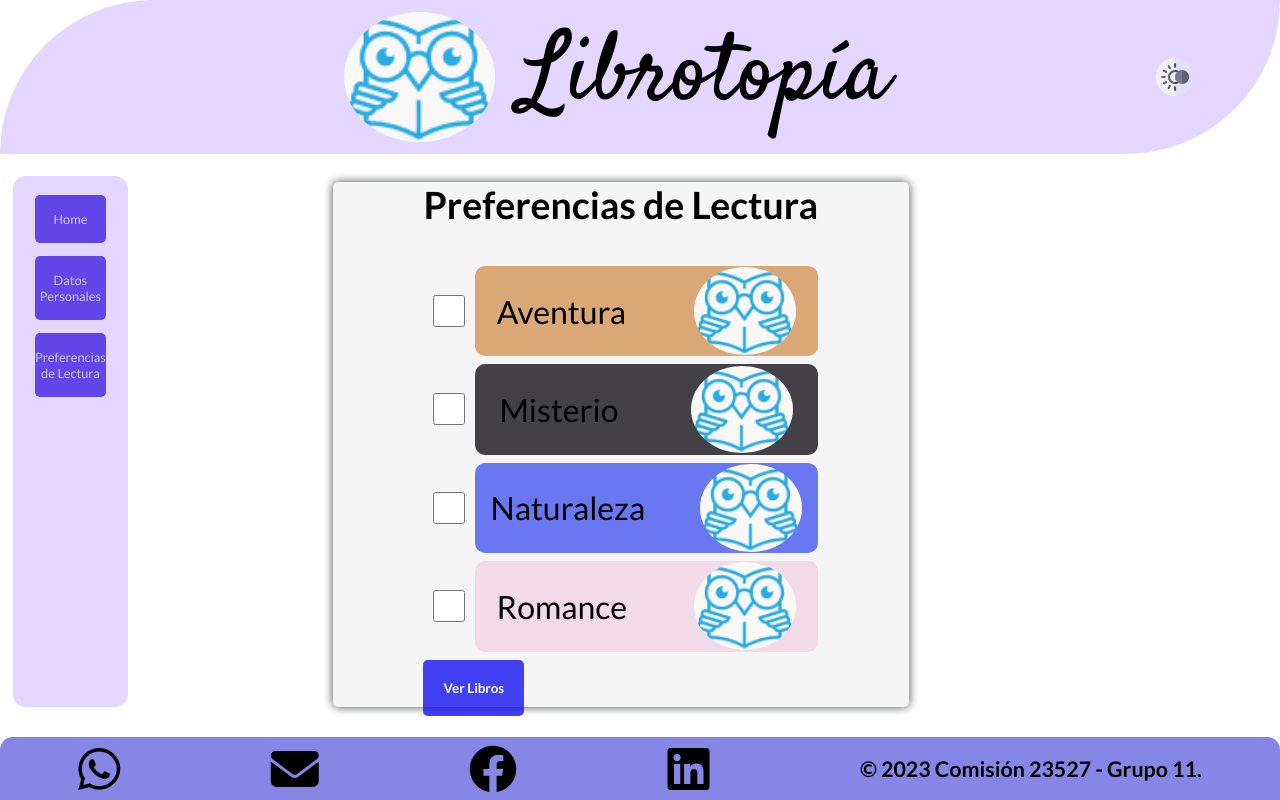
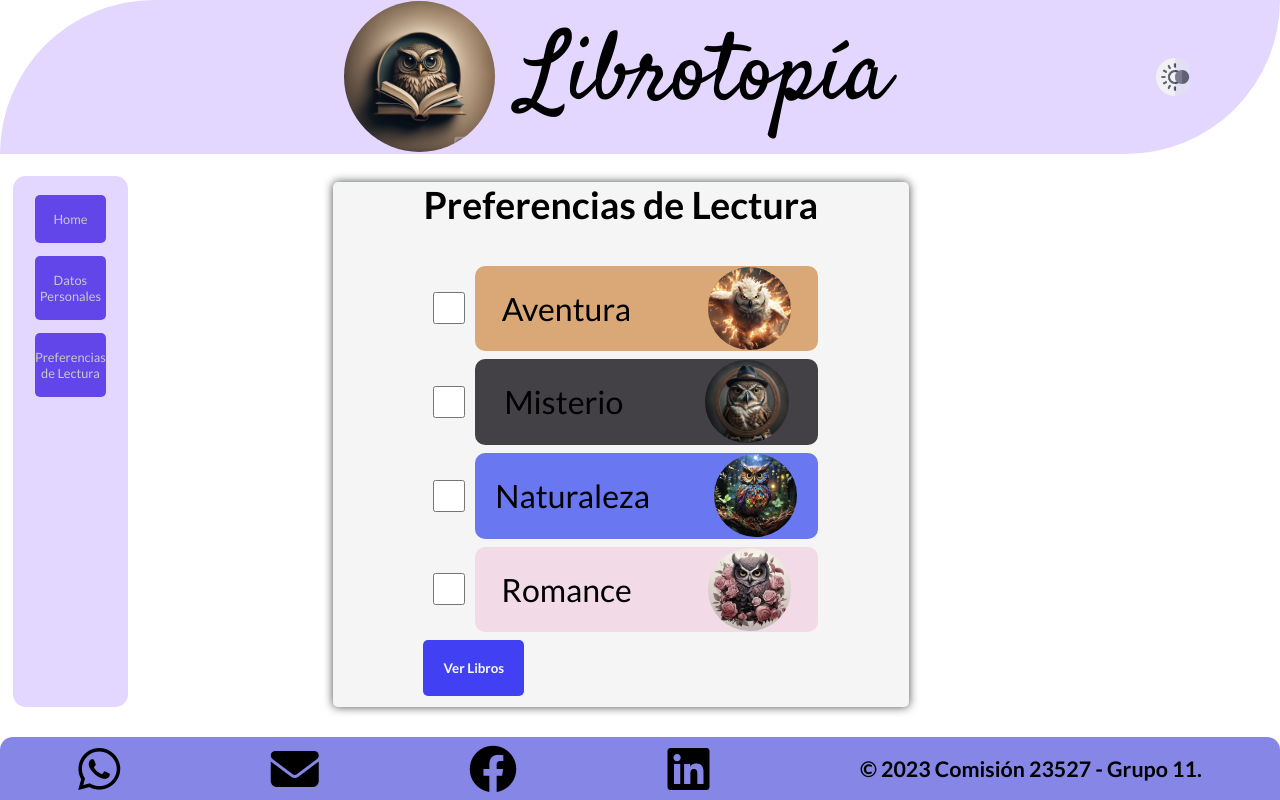
Before and after one commit to florchus/Python-CodoaCodo, a plain HTML site: page Grupo 11 - LIBROTOPIA/templetes/panel_usuario.html in a window 1280 px wide. Both pictures are taken after a click on the button "Preferencias de Lectura". Drawn offline with Linux system fonts and the light colour scheme.

Commit message:
se agrega logo librotopia a todos los html, se le da margen a las tarjetas contenedoras de los generos. Se cambia estilo donde se muestran los titulos de los libros

```diff
--- a/Grupo 11 - LIBROTOPIA/css/styles.css
+++ b/Grupo 11 - LIBROTOPIA/css/styles.css
@@ -60,16 +60,6 @@ html.modoNoche {
   top: 40px; */
 }
 
-/* .foot2 {
-  position: relative;
-  top: 80px;
-  display: flex;
-  justify-content: right;
-  font-size: 2vw;
-  font-family:'Lato', sans-serif;
-  color: #fbfbfb;
-} */
-
 #logo {
   display: flex;
   width: 95vw;
@@ -80,7 +70,7 @@ html.modoNoche {
 
 
 #logoGenero {
-  width: 8vw;
+  width: 6.5vw;
   margin-left: 2vw;
   border-radius: 50%;
 }
--- a/Grupo 11 - LIBROTOPIA/css/styles_libros.css
+++ b/Grupo 11 - LIBROTOPIA/css/styles_libros.css
@@ -63,6 +63,7 @@ button {
 #divGeneroaventure, #divGeneromistery, #divGeneronature, #divGenerolove{
   max-width: 85vw;
   margin-top: 3vh;
+  margin-left: 1.5vw;
   padding: 2vh 0;
   border-radius: 1vw;
 }
@@ -71,7 +72,7 @@ button {
   display: flex;
   align-items: center;
   height: 5vh;
-  background-color: #888888;
+  background-color: rgba(255, 0, 0, 0.1);
   width: 95%;
   margin: 2vh auto 0 auto;
   border-radius: 20px;
--- a/Grupo 11 - LIBROTOPIA/templetes/panel_usuario.html
+++ b/Grupo 11 - LIBROTOPIA/templetes/panel_usuario.html
@@ -14,7 +14,7 @@
     <section class="contenedor">
         <div class="header">
             <div id="logo">
-                <img src="../css/iconos/LogoTemp.png" alt="logo">
+                <img src="../css/imgs/logo-librotopia.png" alt="logo">
                 <div>Librotopía</div>
             </div>
             <button id="modoDiaNoche"></button>
@@ -66,22 +66,22 @@
                     <div class="form-genero">
                         <input type="checkbox" id="generoAventura" name="libroGenero" value="aventure">
                         <label for="generoAventura">
-                            Aventura<img src="../css/iconos/LogoTemp.png" alt="logo" id="logoGenero"></label>
+                            Aventura<img src="../css/imgs/aventura.jpg" alt="logo" id="logoGenero"></label>
                     </div>
                     <div class="form-genero">
                         <input type="checkbox" id="generoMisterio" name="libroGenero" value="mistery">
-                        <label for="generoMisterio">Misterio<img src="../css/iconos/LogoTemp.png" alt="logo"
+                        <label for="generoMisterio">Misterio<img src="../css/imgs/misterio.jpg" alt="logo"
                                 id="logoGenero"></label>
                     </div>
 
                     <div class="form-genero">
                         <input type="checkbox" id="generoNaturaleza" name="libroGenero" value="nature">
-                        <label for="generoNaturaleza">Naturaleza<img src="../css/iconos/LogoTemp.png" alt="logo"
+                        <label for="generoNaturaleza">Naturaleza<img src="../css/imgs/naturaleza.jpg" alt="logo"
                                 id="logoGenero"></label>
                     </div>
                     <div class="form-genero">
                         <input type="checkbox" id="generoRomance" name="libroGenero" value="love">
-                        <label for="generoRomance">Romance<img src="../css/iconos/LogoTemp.png" alt="logo"
+                        <label for="generoRomance">Romance<img src="../css/imgs/romance.jpg" alt="logo"
                                 id="logoGenero"></label>
                     </div>
                     <button class="panel" type="submit" class="btn">Ver Libros</button>
```
Also changed, not shown: Grupo 11 - LIBROTOPIA/index.html (+1 -1 lines), Grupo 11 - LIBROTOPIA/templetes/inicio.html (+1 -1 lines), Grupo 11 - LIBROTOPIA/templetes/libros.html (+1 -1 lines), Grupo 11 - LIBROTOPIA/templetes/registro.html (+1 -1 lines), Grupo 11 - LIBROTOPIA/templetes/seleccion_libro.html (+1 -1 lines).
